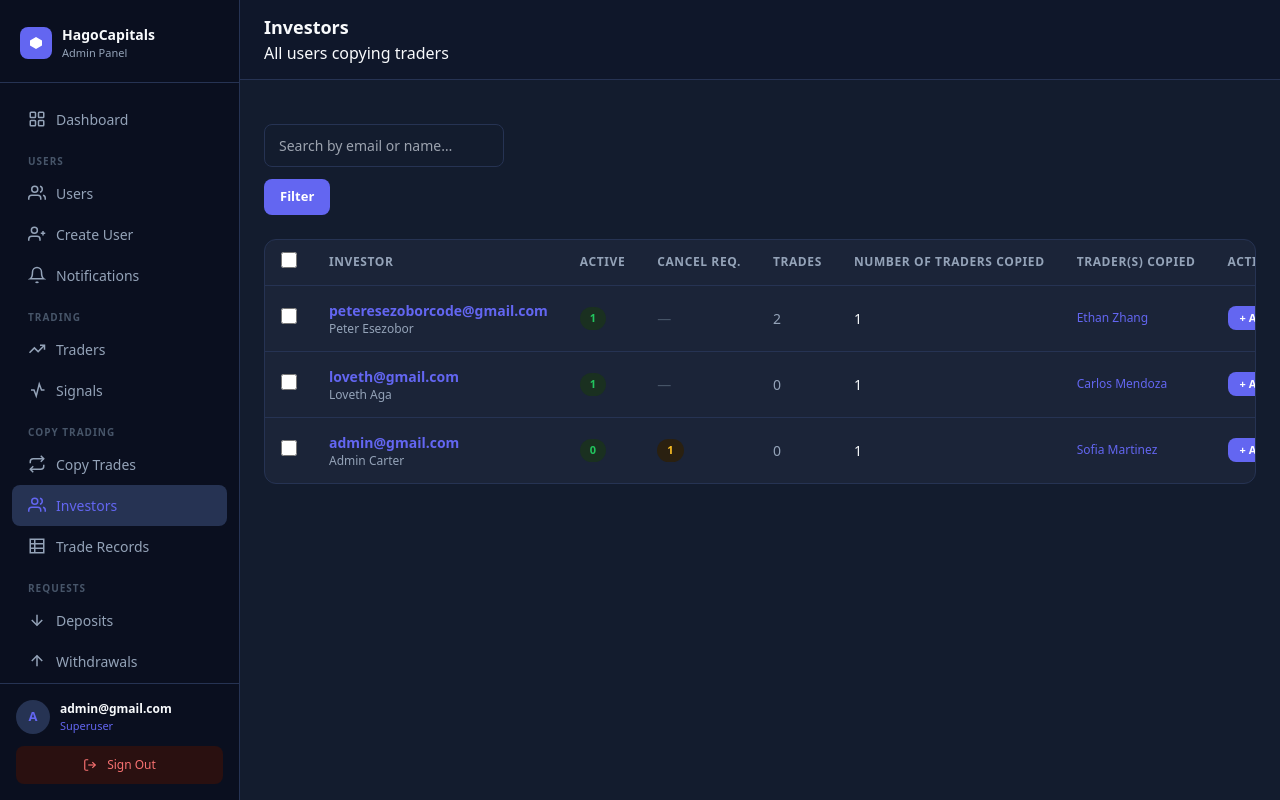
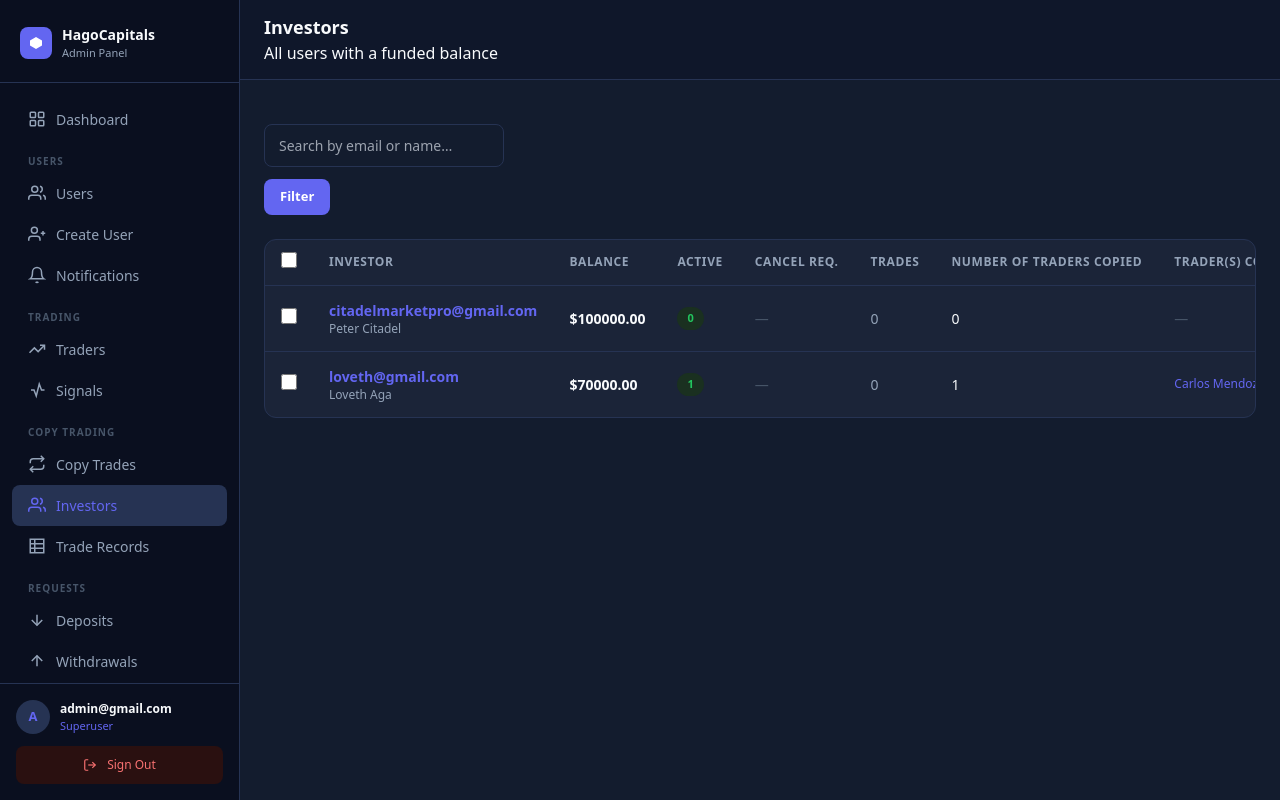
Before and after one commit to citadelmarketpro-prog/hagocapitals_be, a Django app: page /panel/investors/ in a window 1280 px wide. Run offline with Django 5.2, Linux system fonts and the light colour scheme; a user stored in the database is signed in; data comes from the database, SQL or seed files in the repository; some libraries are stand-ins or nearby versions.

Commit message:
Show all users with a funded balance on the Investors panel, not just copiers
The investors list was filtering on copying__isnull=False, which hid
users who have money in their balance but haven't started copying a
trader yet. Trades are created purely off a user's balance
(_apply_trade), so there's no reason to require a copy relationship —
switch the filter to balance__gt=0 and surface the balance in the table.

Co-Authored-By: Claude Sonnet 5 <noreply@anthropic.com>

```diff
--- a/dashboard/templates/panel/investors/list.html
+++ b/dashboard/templates/panel/investors/list.html
@@ -1,7 +1,7 @@
 {% extends "panel/base.html" %}
 {% block title %}Investors — HagoCapitals Admin{% endblock %}
 {% block heading %}Investors{% endblock %}
-{% block breadcrumb %}All users copying traders{% endblock %}
+{% block breadcrumb %}All users with a funded balance{% endblock %}
 
 {% block content %}
 <!-- Filters -->
@@ -35,6 +35,7 @@
           <input type="checkbox" id="select-all" onchange="toggleAll(this)" />
         </th>
         <th>Investor</th>
+        <th>Balance</th>
         <th>Active</th>
         <th>Cancel Req.</th>
         <th>Trades</th>
@@ -53,6 +54,7 @@
         <a href="{% url 'panel:user_detail' u.pk %}" style="color:#6366f1;" class="font-semibold hover:underline">{{ u.email }}</a>
         <p class="text-xs" style="color:#94a3b8;">{{ u.get_full_name|default:"—" }}</p>
       </td>
+      <td style="color:#f8fafc;" class="font-semibold">${{ u.balance|floatformat:2 }}</td>
       <td><span class="badge badge-green">{{ u.active_count }}</span></td>
       <td>
         {% if u.cancel_count > 0 %}
@@ -93,7 +95,7 @@
 
   {% else %}
   <div class="empty-state">
-    <p>No investors found. Users appear here once they start copying traders.</p>
+    <p>No investors found. Users appear here once their account balance is greater than $0.</p>
   </div>
   {% endif %}
 </div>
--- a/dashboard/views.py
+++ b/dashboard/views.py
@@ -492,13 +492,13 @@ def copy_trade_reject_cancel(request, pk):
 
 @superuser_required
 def investor_list(request):
-    """Unique users who are copying at least one trader."""
+    """Users with a positive balance — i.e. everyone eligible to have a trade run for them."""
     q = request.GET.get("q", "").strip()
-    qs = User.objects.filter(copying__isnull=False).distinct().annotate(
+    qs = User.objects.filter(balance__gt=0).annotate(
         trader_count=Count("copying", distinct=True),
         active_count=Count("copying", filter=Q(copying__status="active"), distinct=True),
         cancel_count=Count("copying", filter=Q(copying__status="cancel_requested"), distinct=True),
-    ).order_by("-date_joined").prefetch_related("copying__trader")
+    ).order_by("-balance").prefetch_related("copying__trader")
     if q:
         qs = qs.filter(Q(email__icontains=q) | Q(first_name__icontains=q) | Q(last_name__icontains=q))
     page = Paginator(qs, 30).get_page(request.GET.get("page"))
```
